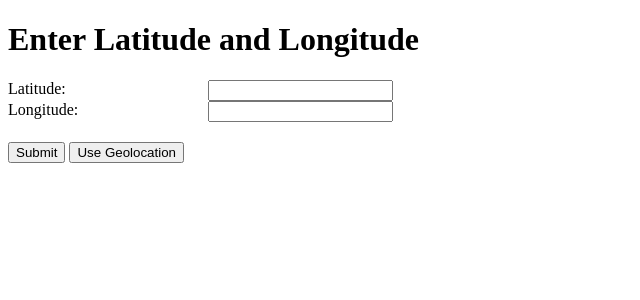
After one commit to Try3D/IN_Atom_Envithon24, a Flask app: page /location in a window 1280 px wide. The commit adds this page. Shown: the top 300 px of the page, without its empty margins (0-640 px from the left). Run offline with Flask 3, Linux system fonts and the light colour scheme; parts of the project's set-up code (start-up, migrations or seed data) failed here and were passed over.

Commit message:
Location services

```diff
--- a/app.py
+++ b/app.py
@@ -6,12 +6,17 @@ import pandas as pd
 import joblib
 from PIL import Image
 import io
+from datetime import datetime, timedelta
+import requests
 
 app = Flask(__name__)
 
 df = pd.read_csv("./model_building/Food_Production.csv")
 model = load_model("./model_building/model.h5")
 lightgbm_model = joblib.load("./model_building/lgb.pkl")
+
+apikey = "76e5a01f687342a8b3925619242102"
+uri = "http://api.weatherapi.com/v1/"
 
 df1 = df.dropna(
     subset=["Freshwater withdrawals per kilogram (liters per kilogram)"],
@@ -27,6 +32,11 @@ def preprocess(image, target_size=(225, 225)):
     x = x.astype("float32") / 255
     x = np.expand_dims(x, axis=0)
     return x
+
+
+@app.route("/")
+def index():
+    return render_template("index.html")
 
 
 @app.route("/detect", methods=["GET", "POST"])
@@ -89,12 +99,49 @@ def irrigation():
 
     return jsonify(
         {
-            "crop": crop,
-            "status": status,
-            "toIrrigate": to_irrigate_daily,
+            "crop": f"{ crop }",
+            "status": f"{ status }",
+            "toIrrigate": f"{to_irrigate_daily}",
         }
     )
 
 
+def get_date(date):
+    return (
+        f"{str(date.year).zfill(2)}-{str(date.month).zfill(2)}-{str(date.day).zfill(2)}"
+    )
+
+
+@app.route("/location", methods=["GET", "POST"])
+def location():
+    if request.method == "GET":
+        return render_template("location.html")
+
+    latitude = float(request.form.get("latitude"))
+    longitude = float(request.form.get("longitude"))
+
+    now = datetime.now()
+    monthfromnow = now + timedelta(days=30)
+    month_6fromnow = now + timedelta(days=180)
+
+    cur = requests.get(
+        f"{uri}forecast.json?key={apikey}&q={latitude},{longitude}&days=7"
+    )
+
+    month = requests.get(
+        f"{uri}future.json?key={apikey}&q={latitude},{longitude}&dt={get_date(monthfromnow)}"
+    )
+
+    month_6 = requests.get(
+        f"{uri}future.json?key={apikey}&q={latitude},{longitude}&dt={get_date(month_6fromnow)}"
+    )
+
+    return {
+        "cur": cur.json(),
+        "month": month.json(),
+        "month_6": month_6.json(),
+    }
+
+
 if __name__ == "__main__":
     app.run(debug=True)
--- /dev/null
+++ b/static/css/location.css
@@ -0,0 +1,38 @@
+button {
+  margin-top: 20px;
+  margin-bottom: 20px;
+}
+
+.container {
+  display: flex;
+}
+
+.left {
+  width: 200px;
+}
+
+.right {
+  width: 200px;
+}
+
+.table {
+  font-size: 18px;
+  border-collapse: collapse;
+  width: calc(100%);
+  margin-top: 30px;
+}
+
+.table>thead {
+  background-color: #f2f2f2;
+}
+
+.table>tbody {
+  background-color: #ffffff;
+}
+
+.table>thead>tr>th,
+.table>tbody>tr>td {
+  border: 1px solid #dddddd;
+  text-align: left;
+  padding: 8px;
+}
--- a/static/css/predict.css
+++ b/static/css/predict.css
@@ -11,6 +11,6 @@
 }
 
 .button {
-  padding-top: 20px;
-  padding-bottom: 20px;
+  margin-top: 20px;
+  margin-bottom: 20px;
 }
--- /dev/null
+++ b/static/js/location.js
@@ -0,0 +1,105 @@
+document.querySelector("form").addEventListener("submit", submit);
+
+document.getElementById("geolocation").addEventListener("click", function () {
+  if (navigator.geolocation) {
+    navigator.geolocation.getCurrentPosition(function (position) {
+      const latitude = position.coords.latitude;
+      const longitude = position.coords.longitude;
+      document.getElementById("latitude").value = latitude;
+      document.getElementById("longitude").value = longitude;
+      document.getElementById("response").innerHTML = "Loading...";
+
+      let formData = new FormData(document.querySelector("form"));
+
+      submit(null, formData);
+    });
+  }
+});
+
+function submit(e) {
+  e?.preventDefault();
+
+  document.getElementById("response").innerHTML = "Loading...";
+
+  let formData = new FormData(document.querySelector("form"));
+
+  fetch("/location", {
+    method: "POST",
+    body: formData,
+  })
+    .then((response) => response.json())
+    .then((data) => {
+      document.getElementById("response").innerHTML = `
+      <div><b>Location:</b> ${data.cur.location.name}, ${data.cur.location.region}</div>
+      <div><b>Country:</b> ${data.cur.location.country}</div>
+      <div><b>LocalTime:</b> ${data.cur.location.localtime}</div>
+      <div><b>Location:</b> ${data.cur.location.lat}, ${data.cur.location.lon}</div>
+      <table class="table">
+        <thead>
+          <tr>
+            <th>When</th>
+            <th>Desc </th>
+            <th>Temperature (°C)</th>
+            <th>Wind (Kph)</th>
+            <th>Humidity (%</th>
+          </tr>
+        </thead>
+        <tbody>
+          <tr>
+            <td>Now</td>
+            <td>${data.cur.current.condition.text}</td>
+            <td>${data.cur.current.temp_c}</td>
+            <td>${data.cur.current.gust_kph}</td>
+            <td>${data.cur.current.humidity}</td>
+          </tr>
+          <tr>
+            <td>Today</td>
+            <td>${data.cur.forecast.forecastday[0].day.condition.text}</td>
+            <td>${data.cur.forecast.forecastday[0].day.avgtemp_c}</td>
+            <td>${data.cur.forecast.forecastday[0].day.maxwind_kph}</td>
+            <td>${data.cur.forecast.forecastday[0].day.avghumidity}</td>
+          </tr>
+          <tr>
+            <td>Tomorrow</td>
+            <td>${data.cur.forecast.forecastday[1].day.condition.text}</td>
+            <td>${data.cur.forecast.forecastday[1].day.avgtemp_c}</td>
+            <td>${data.cur.forecast.forecastday[1].day.maxwind_kph}</td>
+            <td>${data.cur.forecast.forecastday[1].day.avghumidity}</td>
+          </tr>
+          <tr>
+            <td>Day after Tomorrow</td>
+            <td>${data.cur.forecast.forecastday[2].day.condition.text}</td>
+            <td>${data.cur.forecast.forecastday[2].day.avgtemp_c}</td>
+            <td>${data.cur.forecast.forecastday[2].day.maxwind_kph}</td>
+            <td>${data.cur.forecast.forecastday[2].day.avghumidity}</td>
+          </tr>
+          <tr>
+            <td>Next week</td>
+            <td>${data.cur.forecast.forecastday[6].day.condition.text}</td>
+            <td>${data.cur.forecast.forecastday[6].day.avgtemp_c}</td>
+            <td>${data.cur.forecast.forecastday[6].day.maxwind_kph}</td>
+            <td>${data.cur.forecast.forecastday[6].day.avghumidity}</td>
+          </tr>
+          <tr>
+            <td>Next month</td>
+            <td>${data.month.forecast.forecastday[0].day.condition.text}</td>
+            <td>${data.month.forecast.forecastday[0].day.avgtemp_c}</td>
+            <td>${data.month.forecast.forecastday[0].day.maxwind_kph}</td>
+            <td>${data.month.forecast.forecastday[0].day.avghumidity}</td>
+          </tr>
+          <tr>
+            <td>6 months</td>
+            <td>${data.month_6.forecast.forecastday[0].day.condition.text}</td>
+            <td>${data.month_6.forecast.forecastday[0].day.avgtemp_c}</td>
+            <td>${data.month_6.forecast.forecastday[0].day.maxwind_kph}</td>
+            <td>${data.month_6.forecast.forecastday[0].day.avghumidity}</td>
+          </tr>
+        </tbody>
+      `;
+    })
+    .catch((error) => {
+      console.error("Error submitting form:", error);
+      document.getElementById("response").innerHTML =
+        "An error occurred while submitting the form.";
+    });
+}
--- /dev/null
+++ b/templates/location.html
@@ -0,0 +1,31 @@
+<!DOCTYPE html>
+<html lang="en">
+
+<head>
+  <meta charset="UTF-8">
+  <meta name="viewport" content="width=device-width, initial-scale=1.0">
+  <link href="/static/css/location.css" rel="stylesheet">
+  <title>Location Information</title>
+</head>
+
+<body>
+  <h1>Enter Latitude and Longitude</h1>
+  <form id="locationForm" action="/location" method="POST">
+    <div class="container">
+      <div class="left"><label for="latitude">Latitude:</label></div>
+      <div class="right"><input type="text" id="latitude" name="latitude" required></div>
+    </div>
+    <div class="container">
+      <div class="left"><label for="longitude">Longitude:</label></div>
+      <div class="right"><input type="text" id="longitude" name="longitude" required></div>
+    </div>
+    <button type="submit">Submit</button>
+    <button type="button" id="geolocation">Use Geolocation</button>
+  </form>
+
+  <div id="response"></div>
+
+  <script src="/static/js/location.js"></script>
+</body>
+
+</html>
```
Also changed, not shown: requirements.txt (+89 -159 lines), static/js/irrigation.js (added, +23 -0 lines), templates/index.html (added, +21 -0 lines), templates/irrigation.html (+31 -34 lines).
